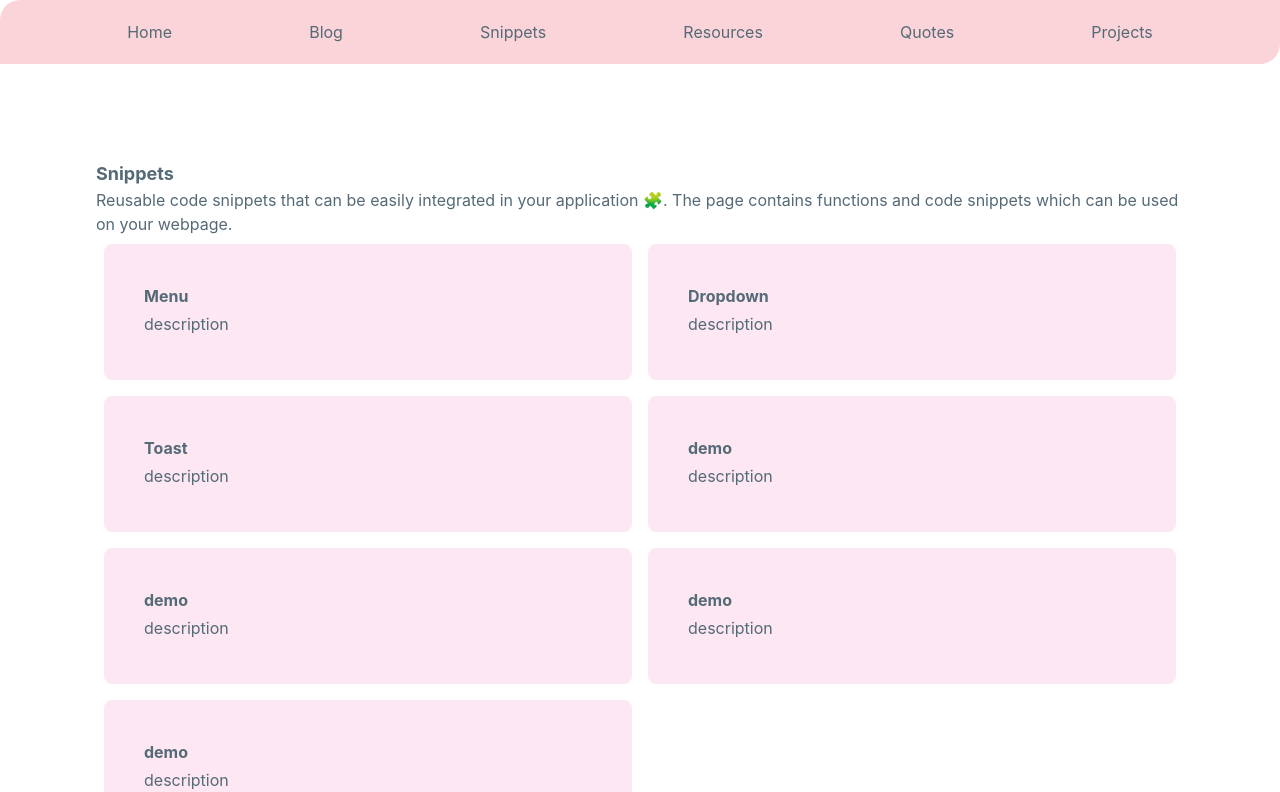
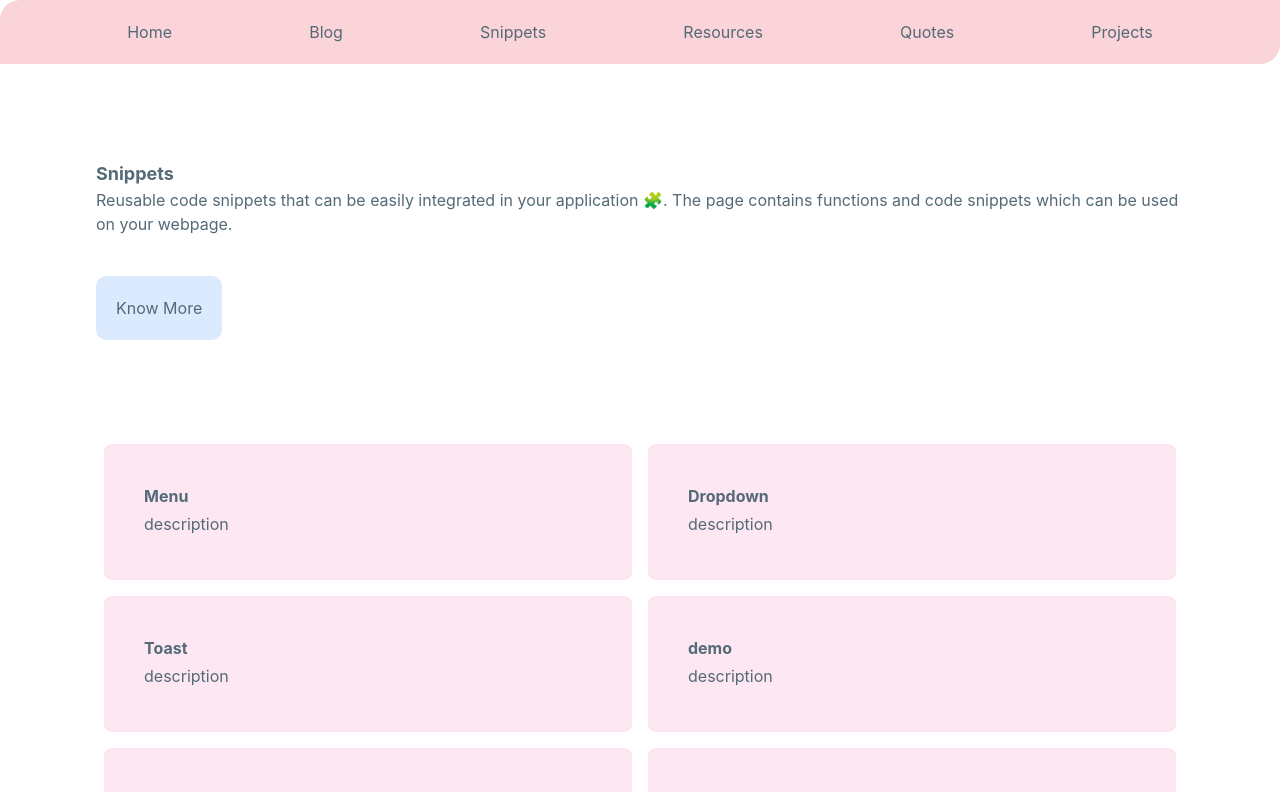
Before and after one commit to kalburgimanjunath/stackblitz-resume, a Next.js app: page /snippets in a window 1280 px wide. Shown: the top 792 px of the page. Built offline with nearby package versions, Linux system fonts and the light colour scheme.

Commit message:
6 files modified

```diff
--- a/pages/blog.js
+++ b/pages/blog.js
@@ -13,10 +13,13 @@ export default function Blog() {
           Use the search below to filter by title.
         </p>
       </div>
+      <button type="button" className="primary-button p-5 mt-10 bg-blue-100">
+        Know More
+      </button>
       <POST items={POSTS} title="Most Popular" />
-      <div>
+      {/* <div>
         <Link href="/blog">See All Blogs</Link>
-      </div>
+      </div> */}
       <POST items={POSTS} title="All Posts" />
       <POST items={POSTS} title="Free Code Camp" />
     </div>
--- a/pages/project.js
+++ b/pages/project.js
@@ -12,6 +12,9 @@ export default function Project() {
           checkout my blog while you're here. I write about technology, learning
           and memes.
         </p>
+        <button type="button" className="primary-button p-5 mt-10 bg-blue-100">
+          Know More
+        </button>
       </div>
       <Projects data={MYDATA[0].projects} title="Full Stack" />
       <Projects data={MYDATA[0].projects} title="Upcoming Projects" />
--- a/pages/quotes.js
+++ b/pages/quotes.js
@@ -7,6 +7,9 @@ export default function Quotes() {
         Write anything for future visitors of this website. I'd love a random
         joke though.
       </p>
+      <button type="button" className="primary-button p-5 mt-10 bg-blue-100">
+        Know More
+      </button>
     </div>
   );
 }
--- a/pages/resources.js
+++ b/pages/resources.js
@@ -9,6 +9,9 @@ export default function Resources() {
         Helpful websites that I've been using for years that have helped me in
         developing applications and much more. 🔥
       </p>
+      <button type="button" className="primary-button p-5 mt-10 bg-blue-100">
+        Know More
+      </button>
       <h3>Utilities</h3>
       <h3>User Interface</h3>
       <h3>Everyday use</h3>
--- a/pages/snippets/index.js
+++ b/pages/snippets/index.js
@@ -3,6 +3,7 @@ import styles from '../../styles/Home.module.css';
 import Link from 'next/link';
 export default function Index() {
   return (
+    <div>
       <div>
         <div className="p-24">
           <h3 className="text-lg">Snippets</h3>
@@ -11,7 +12,14 @@ export default function Index() {
             application 🧩. The page contains functions and code snippets which
             can be used on your webpage.
           </p>
-        <div className="grid grid-cols-2">
+          <button
+            type="button"
+            className="primary-button p-5 mt-10 bg-blue-100"
+          >
+            Know More
+          </button>
+        </div>
+        <div className="grid grid-cols-2 pl-24 pr-24">
           {SNIPPETS &&
             SNIPPETS.map((item) => {
               return (
--- a/pages/snippets/toast/index.js
+++ b/pages/snippets/toast/index.js
@@ -56,14 +56,14 @@ export default function Index() {
           </CodeSection>
         </li>
       </ol>
-      <>
+      <div className="m-1 p-2 text-black-100 font-bold">
         <Link href="../../../demos/toast/" target="_new">
           Live Demo
         </Link>
         <Link href="/" target="_new">
           Source Code
         </Link>
-      </>
+      </div>
     </div>
   );
 }
```
Lines whose indentation alone changed are shown as unchanged.
